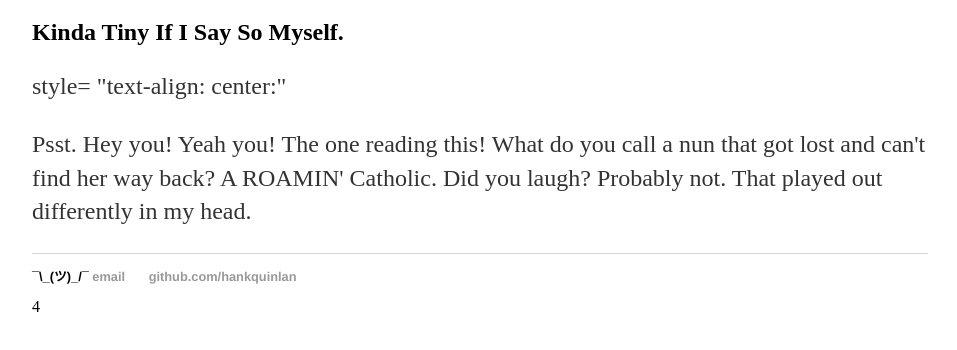
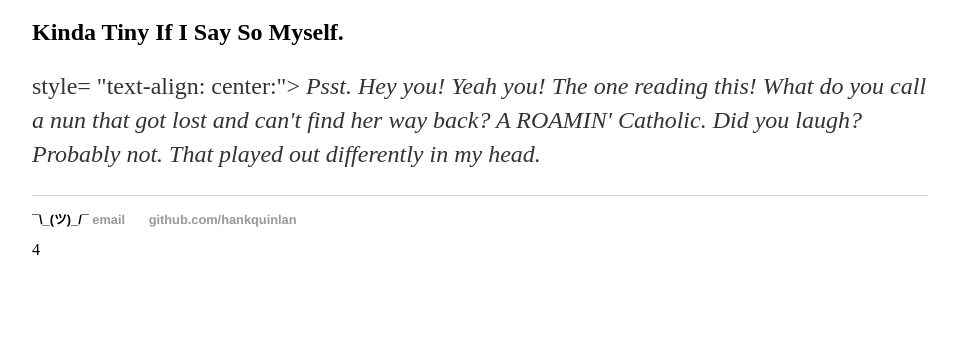
Before and after one commit to aspicydumpling/aspicydumpling.github.io, a plain HTML site: page index.html in a window 1280 px wide. Shown: the part 196-546 px from the top of the page, without its empty margins (160-1117 px from the left). Drawn offline with Linux system fonts and the light colour scheme.

Commit message:
Update index.html

```diff
--- a/index.html
+++ b/index.html
@@ -18,8 +18,8 @@
     		<div class="blurb">
         		<h1>Is This What Heavens Like?</h1>
             <h2>Kinda Tiny If I Say So Myself.</h2>
-				<p> style= "text-align: center:"</p>
-				<p>Psst. Hey you! Yeah you! The one reading this! What do you call a nun that got lost and can't find her way back? A ROAMIN' Catholic. Did you laugh? Probably not. That played out differently in my head.</p>
+				<p> style= "text-align: center:">
+			<i>Psst. Hey you! Yeah you! The one reading this! What do you call a nun that got lost and can't find her way back? A ROAMIN' Catholic. Did you laugh? Probably not. That played out differently in my head.</i>
 			</div><!-- /.blurb -->
 		</div><!-- /.container -->
 		<footer>
```
